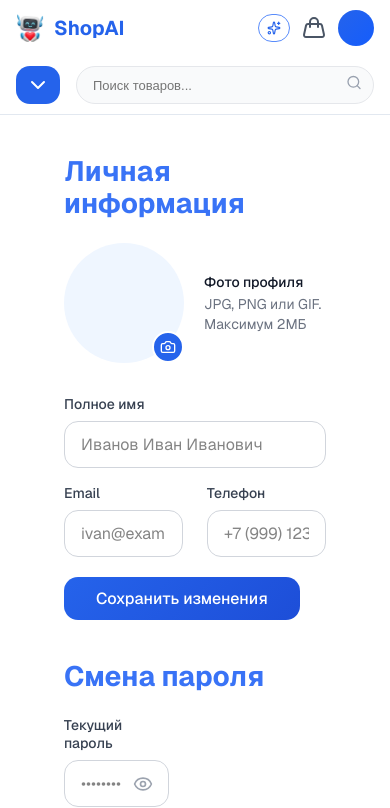
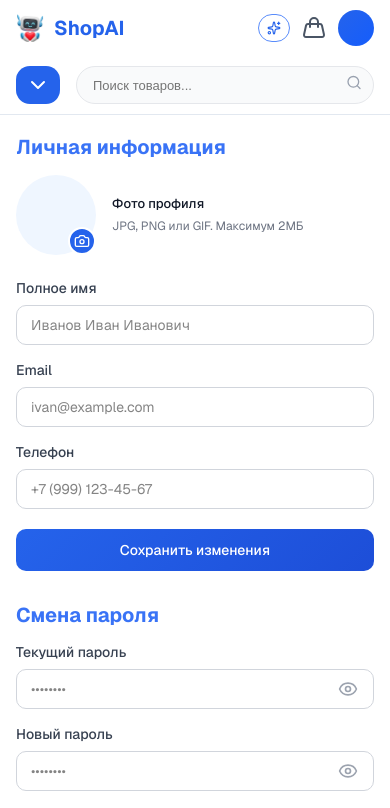
Before and after one commit to SwagaTeam/ShopAI-Frontend, a Next.js app: page /profile in a window 390 px wide. Shown: the top 808 px of the page. Built offline with nearby package versions, Linux system fonts and the light colour scheme.

Commit message:
feat: skeleton loader for profile screen

```diff
--- a/app/main/main.css
+++ b/app/main/main.css
@@ -300,12 +300,12 @@
     }
 
     .stat-card__value {
-        font-size: 16px;
+        font-size: 18px;
         line-height: 20px;
     }
 
     .stat-card__label {
-        font-size: 10px;
+        font-size: 12px;
     }
 
     .banner {
--- a/app/profile/page.tsx
+++ b/app/profile/page.tsx
@@ -8,6 +8,7 @@ import { Header } from "@/components/header/header";
 import { getInitials } from "@/utils/utils";
 import { useRouter } from "next/navigation";
 import {sileo} from "sileo";
+import { ProfileSkeleton } from "@/components/skeleton/skeleton";
 
 export default function ProfilePage() {
     const {
@@ -92,13 +93,14 @@ export default function ProfilePage() {
                 <div className="profile-page-container">
                     <div className="profile-page">
                         <main className="profile-content">
-                            <div className="loading-spinner">Загрузка...</div>
+                            <ProfileSkeleton />
                         </main>
                     </div>
                 </div>
             </>
         );
     }
+
 
     return (
         <>
--- a/app/profile/profile.css
+++ b/app/profile/profile.css
@@ -216,3 +216,76 @@
     flex-direction: row;
     justify-content: space-between;
 }
+
+@media (max-width: 768px) {
+    .profile-page {
+        padding: 0 16px;
+    }
+
+    .profile-content {
+        padding: 20px 0;
+    }
+
+    .profile-section__title {
+        font-size: 20px;
+        line-height: 24px;
+        margin-bottom: 16px;
+    }
+
+    .profile-avatar {
+        gap: 16px;
+        margin-bottom: 24px;
+    }
+
+    .profile-avatar__circle {
+        width: 80px;
+        height: 80px;
+        font-size: 24px;
+    }
+
+    .profile-avatar__btn {
+        width: 28px;
+        height: 28px;
+    }
+
+    .profile-avatar__info-title {
+        font-size: 13px;
+    }
+
+    .profile-avatar__info-desc {
+        font-size: 12px;
+    }
+
+    .profile-field_group {
+        flex-direction: column;
+        gap: 16px;
+    }
+
+    .profile-field__input {
+        padding: 10px 14px;
+        font-size: 14px;
+        border-radius: 10px;
+    }
+
+    .password-section {
+        width: 100%;
+    }
+
+    .password-title {
+        margin-top: 32px;
+    }
+
+    .profile-btn-primary {
+        width: 100%;
+        padding: 12px;
+        font-size: 14px;
+        border-radius: 10px;
+        justify-content: center;
+        display: flex;
+    }
+
+    .profile__botom-section {
+        flex-direction: column;
+        gap: 12px;
+    }
+}
--- a/components/skeleton/skeleton.css
+++ b/components/skeleton/skeleton.css
@@ -224,6 +224,104 @@
     width: 100px;
 }
 
+/* Profile Page Skeleton */
+.profile-skeleton {
+    padding: 40px;
+    display: flex;
+    flex-direction: column;
+    gap: 32px;
+}
+
+.profile-skeleton__title {
+    height: 32px;
+    width: 250px;
+    margin-bottom: 24px;
+}
+
+.profile-skeleton__avatar-row {
+    display: flex;
+    align-items: center;
+    gap: 20px;
+}
+
+.profile-skeleton__avatar {
+    width: 120px;
+    height: 120px;
+    border-radius: 50%;
+}
+
+.profile-skeleton__avatar-info {
+    display: flex;
+    flex-direction: column;
+    gap: 8px;
+}
+
+.profile-skeleton__text-s {
+    height: 14px;
+    width: 100px;
+}
+
+.profile-skeleton__text-m {
+    height: 14px;
+    width: 200px;
+}
+
+.profile-skeleton__form {
+    display: flex;
+    flex-direction: column;
+    gap: 24px;
+}
+
+.profile-skeleton__field {
+    display: flex;
+    flex-direction: column;
+    gap: 8px;
+}
+
+.profile-skeleton__label {
+    height: 14px;
+    width: 80px;
+}
+
+.profile-skeleton__input {
+    height: 48px;
+    width: 100%;
+    border-radius: 14px;
+}
+
+.profile-skeleton__group {
+    display: flex;
+    gap: 24px;
+}
+
+.profile-skeleton__btn {
+    height: 48px;
+    width: 180px;
+    border-radius: 14px;
+}
+
+@media (max-width: 768px) {
+    .profile-skeleton {
+        padding: 20px 16px;
+        gap: 24px;
+    }
+
+    .profile-skeleton__avatar {
+        width: 80px;
+        height: 80px;
+    }
+
+    .profile-skeleton__group {
+        flex-direction: column;
+        gap: 16px;
+    }
+
+    .profile-skeleton__btn {
+        width: 100%;
+    }
+}
+
+
 @media (max-width: 768px) {
     .product-page-skeleton__main {
         flex-direction: column;
--- a/components/skeleton/skeleton.tsx
+++ b/components/skeleton/skeleton.tsx
@@ -61,3 +61,48 @@ export const ProductPageSkeleton = () => {
         </div>
     );
 };
+
+export const ProfileSkeleton = () => {
+    return (
+        <div className="profile-skeleton">
+            <div className="skeleton profile-skeleton__title" />
+
+            <div className="profile-skeleton__avatar-row">
+                <div className="skeleton profile-skeleton__avatar" />
+                <div className="profile-skeleton__avatar-info">
+                    <div className="skeleton profile-skeleton__text-s" />
+                    <div className="skeleton profile-skeleton__text-m" />
+                </div>
+            </div>
+
+            <div className="profile-skeleton__form">
+                <div className="profile-skeleton__field">
+                    <div className="skeleton profile-skeleton__label" />
+                    <div className="skeleton profile-skeleton__input" />
+                </div>
+
+                <div className="profile-skeleton__group">
+                    <div className="profile-skeleton__field" style={{ flex: 1 }}>
+                        <div className="skeleton profile-skeleton__label" />
+                        <div className="skeleton profile-skeleton__input" />
+                    </div>
+                    <div className="profile-skeleton__field" style={{ flex: 1 }}>
+                        <div className="skeleton profile-skeleton__label" />
+                        <div className="skeleton profile-skeleton__input" />
+                    </div>
+                </div>
+
+                <div className="skeleton profile-skeleton__btn" />
+            </div>
+
+            <div className="skeleton profile-skeleton__title" style={{ marginTop: '20px' }} />
+            <div className="profile-skeleton__form">
+                <div className="profile-skeleton__field">
+                    <div className="skeleton profile-skeleton__label" />
+                    <div className="skeleton profile-skeleton__input" />
+                </div>
+                <div className="skeleton profile-skeleton__btn" />
+            </div>
+        </div>
+    );
+};
```
